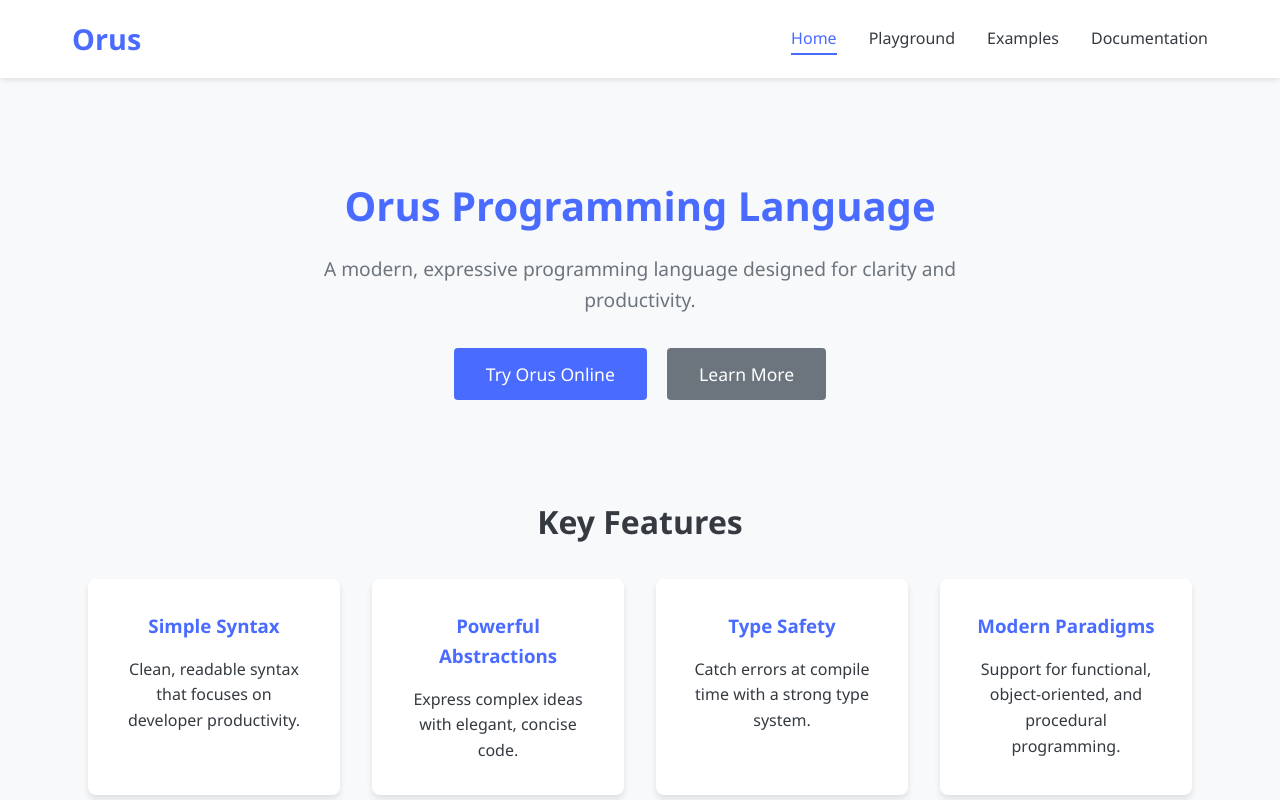
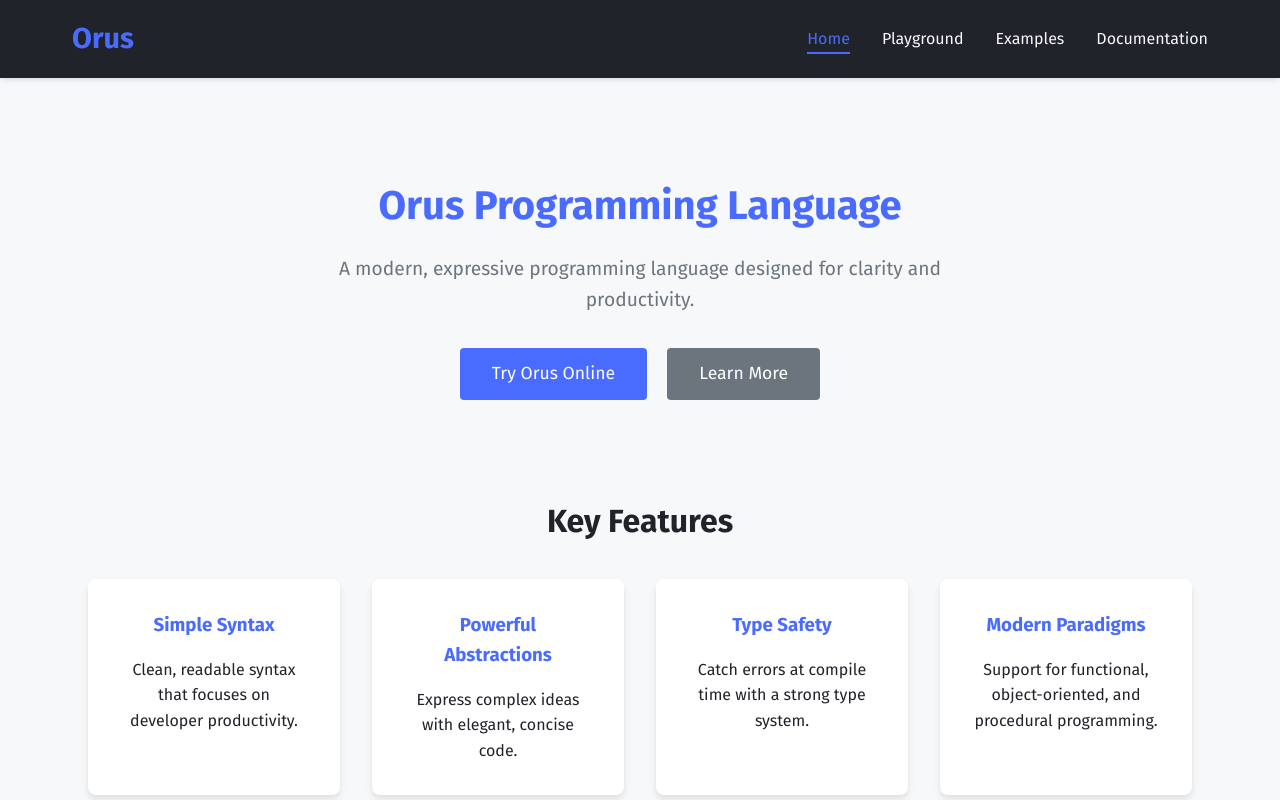
Before and after one commit to jordyorel/orus_lang_website, a plain HTML site: page index.html in a window 1280 px wide. Shown: the top 800 px of the page. Drawn offline with nearby package versions, Linux system fonts and the light colour scheme.

Commit message:
Adopt Rust-style typography and header

```diff
--- a/css/styles.css
+++ b/css/styles.css
@@ -2,12 +2,12 @@
 :root {
     --primary-color: #4a6bff;
     --secondary-color: #6c757d;
-    --dark-color: #343a40;
-    --light-color: #f8f9fa;
+    --dark-color: #20232a;
+    --light-color: #f6f8fa;
     --success-color: #28a745;
     --danger-color: #dc3545;
-    --font-primary: 'Segoe UI', Tahoma, Geneva, Verdana, sans-serif;
-    --font-code: 'Courier New', Courier, monospace;
+    --font-primary: 'Fira Sans', sans-serif;
+    --font-code: 'Fira Mono', monospace;
 }
 
 * {
@@ -68,7 +68,8 @@ ul {
 
 /* Header Styles */
 header {
-    background-color: white;
+    background-color: var(--dark-color);
+    color: var(--light-color);
     box-shadow: 0 2px 5px rgba(0, 0, 0, 0.1);
     position: sticky;
     top: 0;
@@ -99,7 +100,7 @@ nav {
 }
 
 .nav-links a {
-    color: var(--dark-color);
+    color: var(--light-color);
     font-weight: 500;
     padding-bottom: 0.25rem;
     border-bottom: 2px solid transparent;
--- a/index.html
+++ b/index.html
@@ -4,6 +4,9 @@
     <meta charset="UTF-8">
     <meta name="viewport" content="width=device-width, initial-scale=1.0">
     <title>Orus Programming Language</title>
+    <link rel="preconnect" href="https://fonts.googleapis.com">
+    <link rel="preconnect" href="https://fonts.gstatic.com" crossorigin>
+    <link href="https://fonts.googleapis.com/css2?family=Fira+Sans:wght@400;700&family=Fira+Mono&display=swap" rel="stylesheet">
     <link rel="stylesheet" href="css/styles.css">
     <link rel="stylesheet" href="https://cdnjs.cloudflare.com/ajax/libs/codemirror/5.65.2/codemirror.min.css">
     <link rel="stylesheet" href="https://cdnjs.cloudflare.com/ajax/libs/codemirror/5.65.2/theme/monokai.min.css">
```
